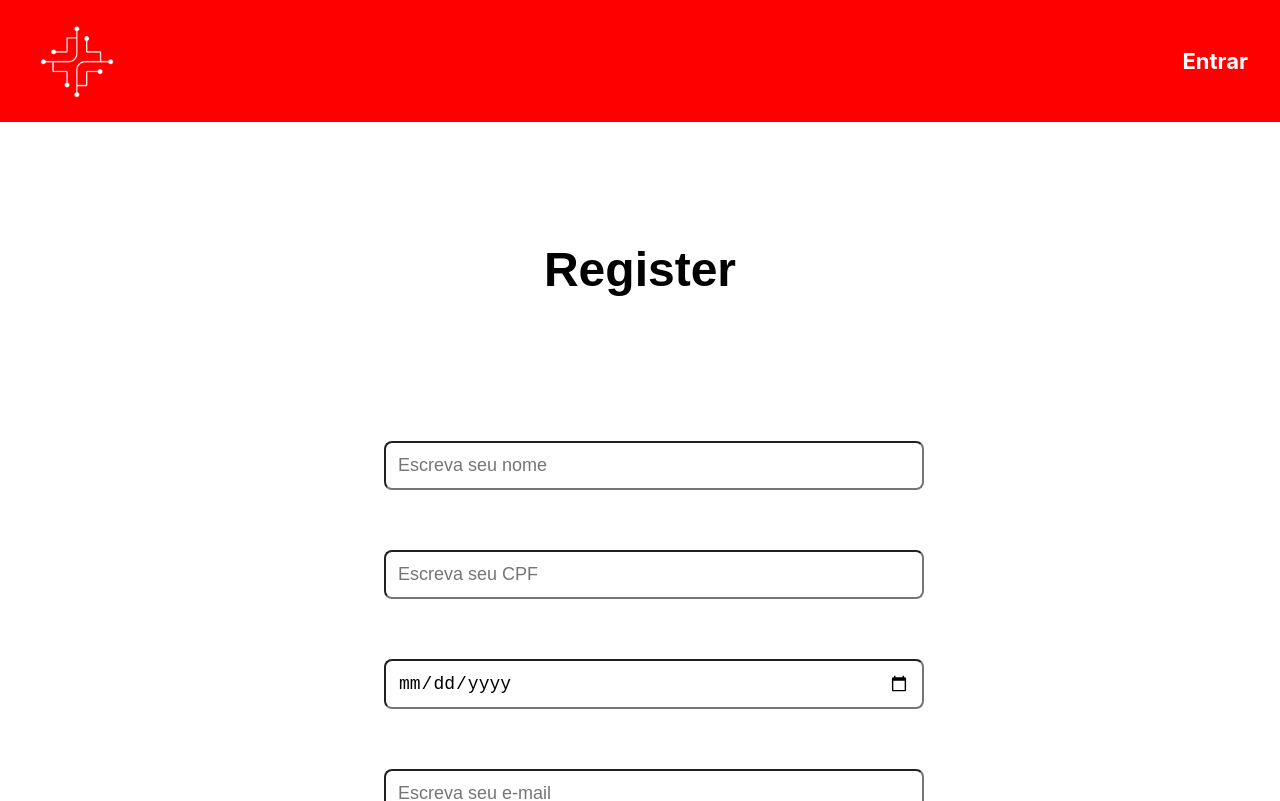
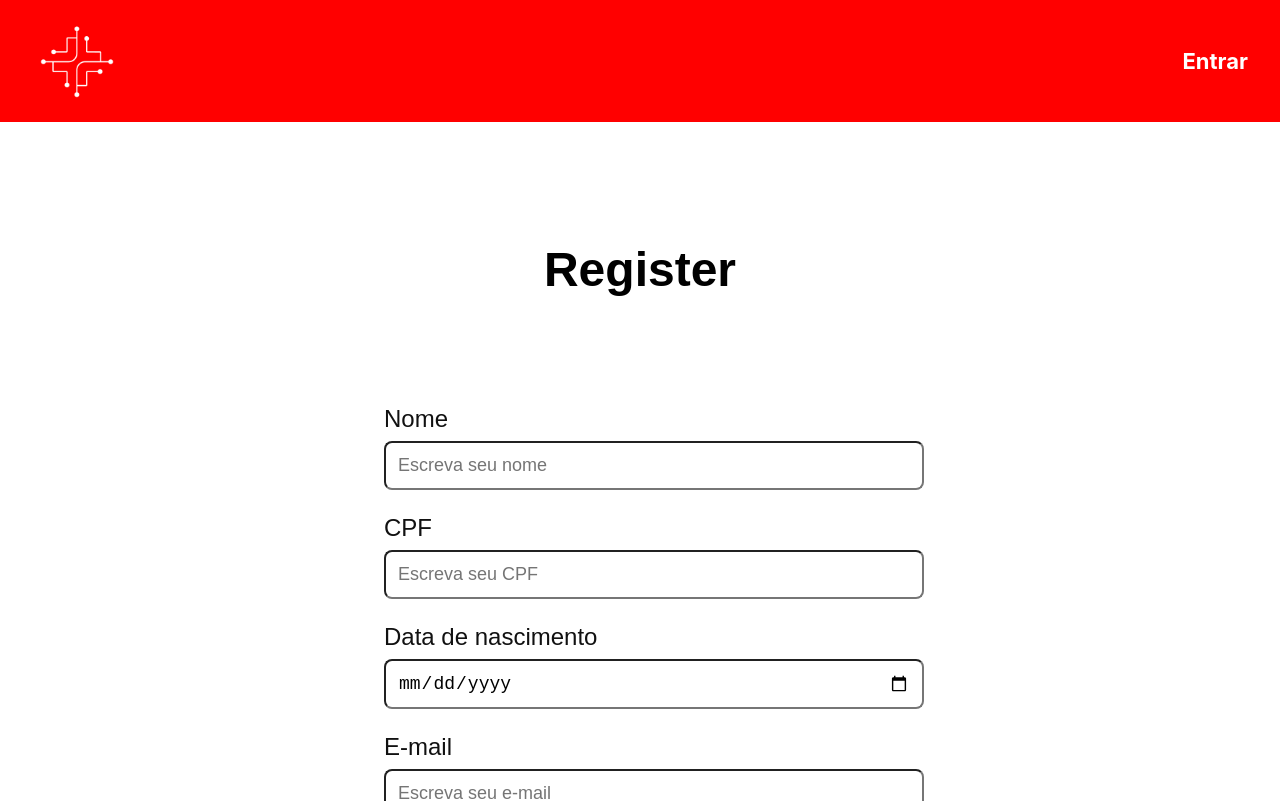
Before and after one commit to gabrielbsx/oficina-de-integracao, a React (Create React App) app in the folder frontend/: page /register in a window 1280 px wide. Shown: the top 801 px of the page. Built offline with nearby package versions, Linux system fonts and the light colour scheme; no server answers.

Commit message:
feature: Adjustments labels

```diff
--- a/frontend/src/App.js
+++ b/frontend/src/App.js
@@ -1,6 +1,6 @@
 import { BrowserRouter, Routes, Route } from "react-router-dom";
 
-import Main from "./pages/Main/index";
+import Home from "./pages/Home/index";
 import Login from "./pages/Login/index";
 import Register from "./pages/Register/index";
 import Refactor from "./pages/RefactoryPassword/index";
@@ -32,7 +32,7 @@ function App() {
       <BrowserRouter>
         {!token ? (
           <Routes>
-            <Route path="/" element={<Main />} />
+            <Route path="/" element={<Home />} />
             <Route path="/login" element={<Login setToken={setToken} />} />
             <Route path="/register" element={<Register />} />
             <Route path="/refactorpassword" element={<Refactor />} />
--- a/frontend/src/pages/Login/index.css
+++ b/frontend/src/pages/Login/index.css
@@ -1,4 +1,4 @@
-.login h1{
+.login h1 {
     font-size: 48px;
     text-align: center;
     margin-top: 120px;
@@ -15,7 +15,7 @@
     font-size: 24px;
     margin: 24px 0px 8px 0px;
     font-family: Arial, Helvetica, sans-serif;
-    color: white;
+    color: #111;
 }
 
 .login input {
@@ -42,7 +42,7 @@
     color: #ed373a;
 }
 
-.spanlogin{
+.spanlogin {
     color: black;
     cursor: pointer;
     margin-top: 8px;
--- a/frontend/src/pages/Login/index.jsx
+++ b/frontend/src/pages/Login/index.jsx
@@ -25,8 +25,8 @@ const Login = ({ setToken }) =>{
                                 password: '',
                             }}
                             validationSchema={Yup.object({
-                                cpf: Yup.string().required().min(13).max(15).matches(/^\d{3}\.\d{3}\.\d{3}\-\d{2}$/, 'Cpf deve corresponder ao seguinte formato: xxx.xxx.xxx-xx.'),
-                                password: Yup.string().required().min(8).max(50),
+                                cpf: Yup.string().required('Nome é requerido').min(13).max(15).matches(/^\d{3}\.\d{3}\.\d{3}\-\d{2}$/, 'Cpf deve corresponder ao seguinte formato: xxx.xxx.xxx-xx.'),
+                                password: Yup.string().required('Senha é requerido').min(8).max(50),
                             })}
                             onSubmit={async (values, { setSubmitting }) => {
                                 const { cpf, password: senha } = values;
@@ -72,7 +72,7 @@ const Login = ({ setToken }) =>{
                             }) => (
                                 <form onSubmit={handleSubmit}>
                                     <div className="mb-3">
-                                        <label htmlFor="inputEmail" className="form-label">Cpf</label>
+                                        <label htmlFor="inputEmail" className="form-label">CPF</label>
                                         <input
                                             type="string"
                                             name="cpf"
--- a/frontend/src/pages/RefactoryPassword/index.css
+++ b/frontend/src/pages/RefactoryPassword/index.css
@@ -15,7 +15,7 @@
     font-size: 24px;
     margin: 24px 0px 8px 0px;
     font-family: Arial, Helvetica, sans-serif;
-    color: white;
+    color: #111;
 }
 
 .login input {
--- a/frontend/src/pages/Register/index.css
+++ b/frontend/src/pages/Register/index.css
@@ -28,7 +28,7 @@ input, label {
     font-size: 24px;
     margin: 24px 0px 8px 0px;
     font-family: Arial, Helvetica, sans-serif;
-    color: white;
+    color: #111;
 }
 
 .register-user input {
--- a/frontend/src/pages/Register/index.jsx
+++ b/frontend/src/pages/Register/index.jsx
@@ -26,12 +26,12 @@ const Register = () => {
             repeatPassword: '',
           }}
           validationSchema={Yup.object({
-            name: Yup.string().required().max(50),
-            cpf: Yup.string().required().min(13).max(15).matches(/^\d{3}\.\d{3}\.\d{3}\-\d{2}$/, 'Cpf deve corresponder ao seguinte formato: xxx.xxx.xxx-xx.'),
-            date: Yup.date().required(),
-            email: Yup.string().required().email(),
-            password: Yup.string().required().min(8).max(50).matches(/(?=.*\d)(?=.*[a-z])(?=.*[A-Z])(?=.*\W)/, 'A senha deve ter pelo menos 8 caracteres contendo letras, números e pelo menos um caractere especial.'),
-            repeatPassword: Yup.string().required().oneOf([Yup.ref('password'), null], 'Confirmação de senha deve ser igual a senha'),
+            name: Yup.string().required('Nome é requerido').max(50),
+            cpf: Yup.string().required('CPF é requerido').min(13).max(15).matches(/^\d{3}\.\d{3}\.\d{3}\-\d{2}$/, 'Cpf deve corresponder ao seguinte formato: xxx.xxx.xxx-xx.'),
+            date: Yup.date().required('Data é requerido'),
+            email: Yup.string().required('E-mail é requerido').email(),
+            password: Yup.string().required('Senha é requerido').min(8).max(50).matches(/(?=.*\d)(?=.*[a-z])(?=.*[A-Z])(?=.*\W)/, 'A senha deve ter pelo menos 8 caracteres contendo letras, números e pelo menos um caractere especial.'),
+            repeatPassword: Yup.string().required('Confirmação de senha é requerido').oneOf([Yup.ref('password'), null], 'Confirmação de senha deve ser igual a senha'),
           })}
           onSubmit={async (values, { setSubmitting }) => {
             const {
@@ -80,7 +80,7 @@ const Register = () => {
             isSubmitting,
           }) => (
             <form id="formRegister" onSubmit={handleSubmit}>
-              <label htmlFor="name">Name_user</label>
+              <label htmlFor="name">Nome</label>
               <input
                 id="username"
                 name="name"
@@ -96,7 +96,7 @@ const Register = () => {
                 <small className="small-error">{errors.name}</small>
               ): null}
 
-              <label htmlFor="cpf">Cpf</label>
+              <label htmlFor="cpf">CPF</label>
               <input
                 id="usercpf"
                 name="cpf"
@@ -112,7 +112,7 @@ const Register = () => {
                 <small className="small-error">{errors.cpf}</small>
               ): null}
 
-              <label htmlFor="date">Cpf</label>
+              <label htmlFor="date">Data de nascimento</label>
               <input
                 id="userdate"
                 name="date"
```
